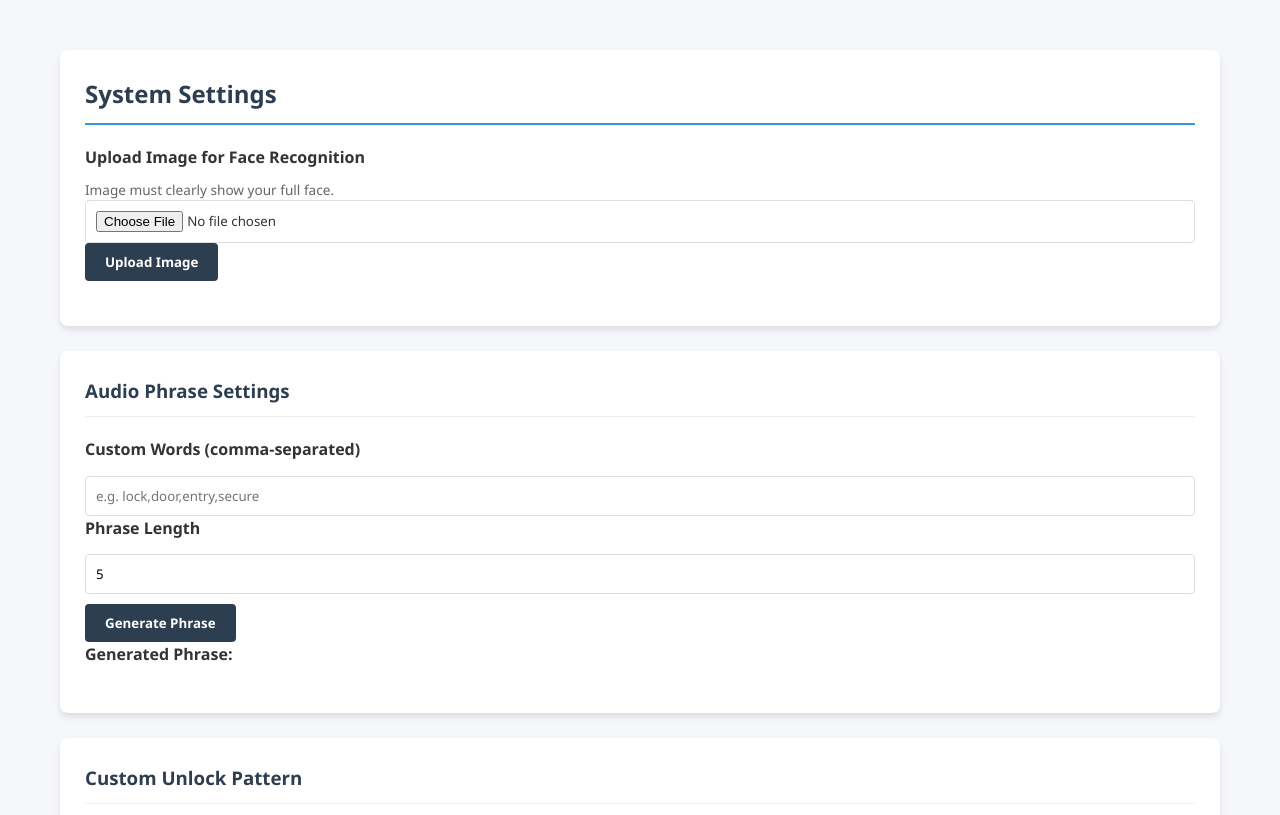
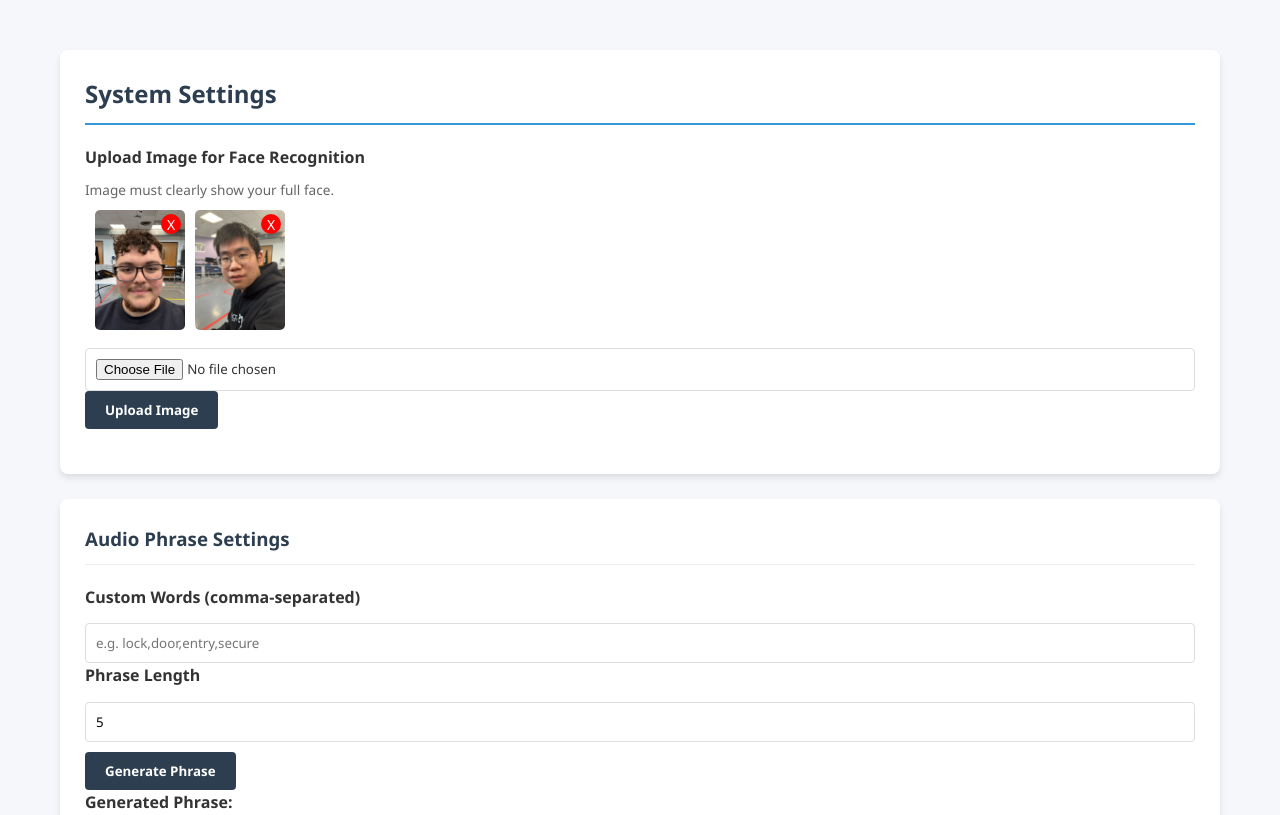
Before and after one commit to jameskong098/mfalock, a Flask app: page /settings in a window 1280 px wide. Shown: the part 122-937 px from the top of the page. Run offline with Flask 3, Linux system fonts and the light colour scheme; parts of the project's set-up code (start-up, migrations or seed data) failed here and were passed over.

Commit message:
finihed carousel for aproved faces

```diff
--- a/web_UI/static/css/styles.css
+++ b/web_UI/static/css/styles.css
@@ -1606,3 +1606,34 @@ tr:hover {
         align-items: center;
     }
 }
+/* css for face carousels */
+.face_carousel {
+    display: flex;
+    gap: 10px;
+    overflow-x: auto;
+    padding: 10px;
+  }
+
+  .face_card {
+    position: relative;
+    display: inline-block;
+  }
+
+  .face_card img {
+    height: 120px;
+    border-radius: 5px;
+  }
+
+  .face_delete-btn {
+    position: absolute;
+    top: 4px;
+    right: 4px;
+    background-color: red;
+    color: white;
+    border: none;
+    border-radius: 50%;
+    width: 20px;
+    height: 20px;
+    font-size: 14px;
+    cursor: pointer;
+  }
--- a/web_UI/static/js/settings.js
+++ b/web_UI/static/js/settings.js
@@ -590,4 +590,5 @@ document.addEventListener('DOMContentLoaded', function() {
             step.dataset.index = index;
         });
     }
+
 });
--- a/web_UI/templates/settings.html
+++ b/web_UI/templates/settings.html
@@ -10,6 +10,7 @@
             <div class="form-group">
                 <label for="picture-upload">Upload Image for Face Recognition</label>
                 <p class="help-text">Image must clearly show your full face.</p>
+                <div id="face-carousel" class="face_carousel"></div>
                 <input type="file" id="picture-upload" name="picture" accept="image/*" required class="form-control">
                 <button type="submit" class="btn primary mt-2">Upload Image</button>
             </div>
@@ -89,4 +90,5 @@
 
 {% block scripts %}
 <script src="{{ url_for('static', filename='js/settings.js') }}"></script>
+<script src="{{ url_for('static', filename='js/face_carousel.js') }}"></script>
 {% endblock %}
--- a/web_UI/web_server.py
+++ b/web_UI/web_server.py
@@ -22,7 +22,7 @@ import subprocess
 import pickle
 import paramiko
 from datetime import datetime
-from flask import Flask, render_template, jsonify, request, send_from_directory
+from flask import Flask, render_template, jsonify, request, send_from_directory, send_file
 from flask_socketio import SocketIO, emit
 import uuid
 import tempfile
@@ -511,9 +511,47 @@ def handle_settings():
             logger.error(f"Error handling settings: {e}")
             return jsonify({'status': 'error', 'message': str(e)}), 500
 
+#remove removed files from approved.txt
+@app.route('/api/remove-face', methods=['POST'])
+def remove_face():
+    data = request.get_json()
+    filename = data.get('filename')
+    approved_file = 'camera/faces/imagelist.txt'
+    face_path = os.path.join('static/faces', filename)
+
+    # Remove from approved.txt
+    with open(approved_file, 'r') as f:
+        lines = f.readlines()
+    with open(approved_file, 'w') as f:
+        for line in lines:
+            if line.strip() != filename:
+                f.write(line)
+
+    # Optionally delete the image
+    try:
+        os.remove(face_path)
+    except Exception as e:
+        print(f"Warning: could not delete image file: {e}")
+
+    return jsonify({'status': 'success', 'removed': filename})
+
+#get lsit of approved faces
+@app.route('/api/approved-faces')
+def get_approved_faces():
+    with open('camera/faces/imagelist.txt', 'r') as f:
+        lines = [line.strip() for line in f if line.strip()]
+    return jsonify(lines)
+
+# Allows browser to acces images
+@app.route('/camera/faces/<path:filename>')
+def serve_face_image(filename):
+    # Full absolute path
+    full_path = os.path.join(os.getcwd(), 'camera', 'faces', filename)
+    return send_file(full_path)
+
 #blacklist images upload
 @app.route('/blacklist', methods=['POST'])
-def upload_file():
+def upload_blacklist():
     if 'picture' not in request.files:
         return jsonify({'status': 'error', 'message': 'No file part'}), 400
     file = request.files['picture']
@@ -534,7 +572,7 @@ def upload_file():
 
 # Route to handle approved  image uploads
 @app.route('/upload', methods=['POST'])
-def upload_file():
+def upload_approved():
     if 'picture' not in request.files:
         return jsonify({'status': 'error', 'message': 'No file part'}), 400
     file = request.files['picture']
```
Also changed, not shown: web_UI/static/js/face_carousel.js (added, +45 -0 lines).
